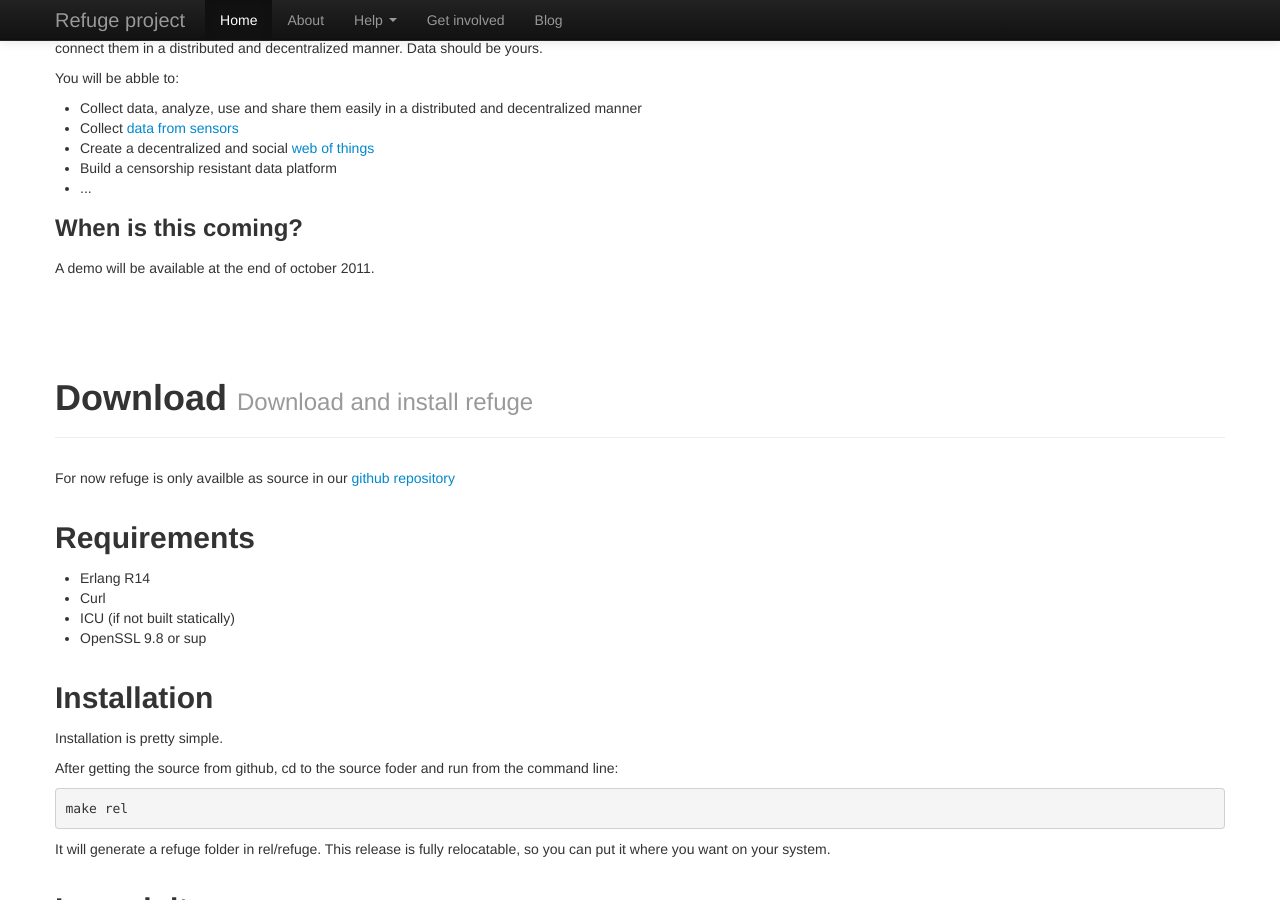
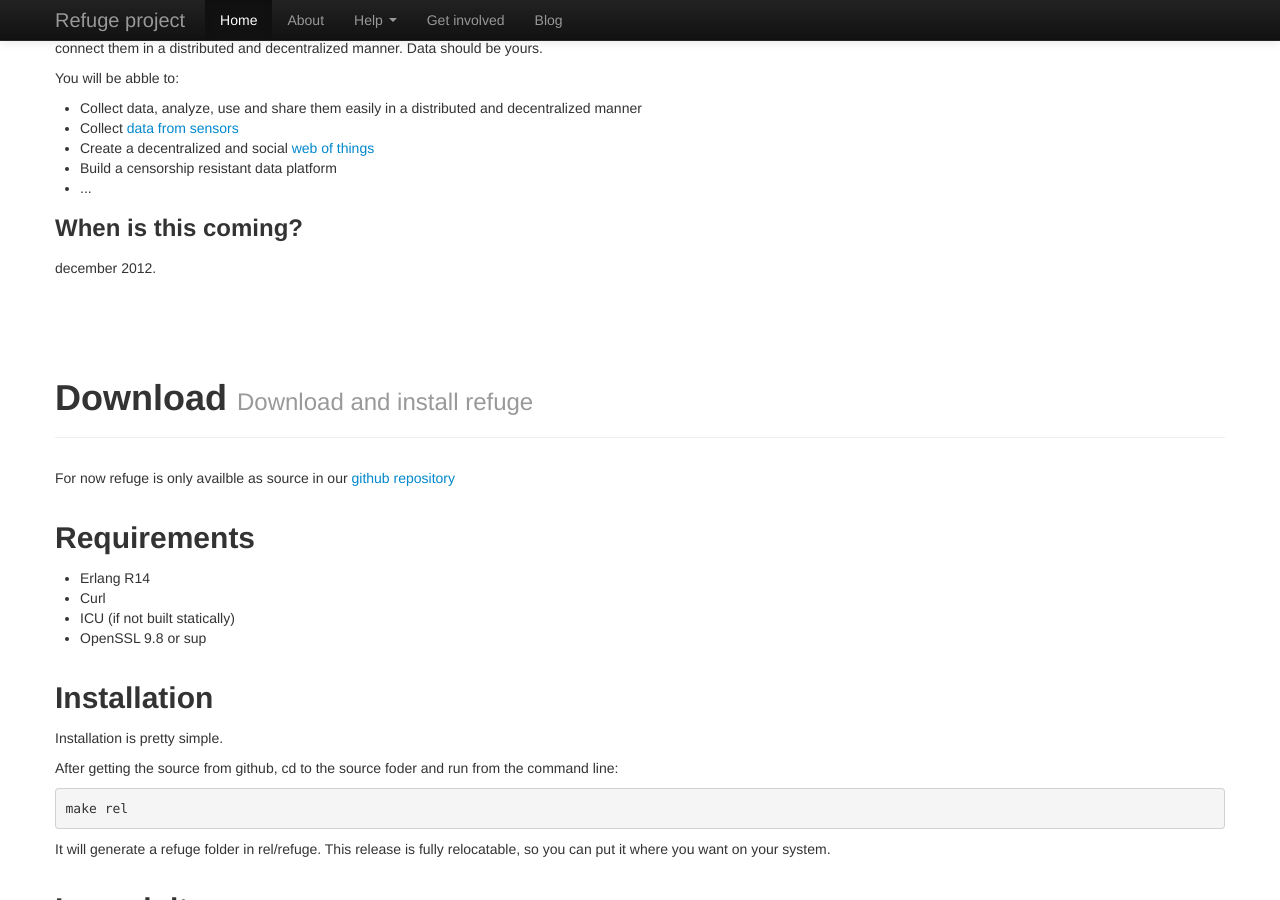
Before and after one commit to refuge/refuge.github.com, a Jekyll site: the page built from index.html, in a window 1280 px wide and 900 px high, scrolled down 467 px. Built offline with Jekyll 4.4.1, drawn with Linux system fonts in a browser that asks for light colours; comment, search, counter and statistics services are not loaded.

Commit message:
real date

```diff
--- a/index.html
+++ b/index.html
@@ -37,7 +37,7 @@ title: Welcome
 
             <h3>When is this coming?</h3>
 
-            <p>A demo will be available at the end of october 2011.</p>
+            <p>december 2012.</p>
           </div>
           <div class="span4">
             <h3>Tech Specs</h3>
```
Also changed, not shown: 1 other file.
